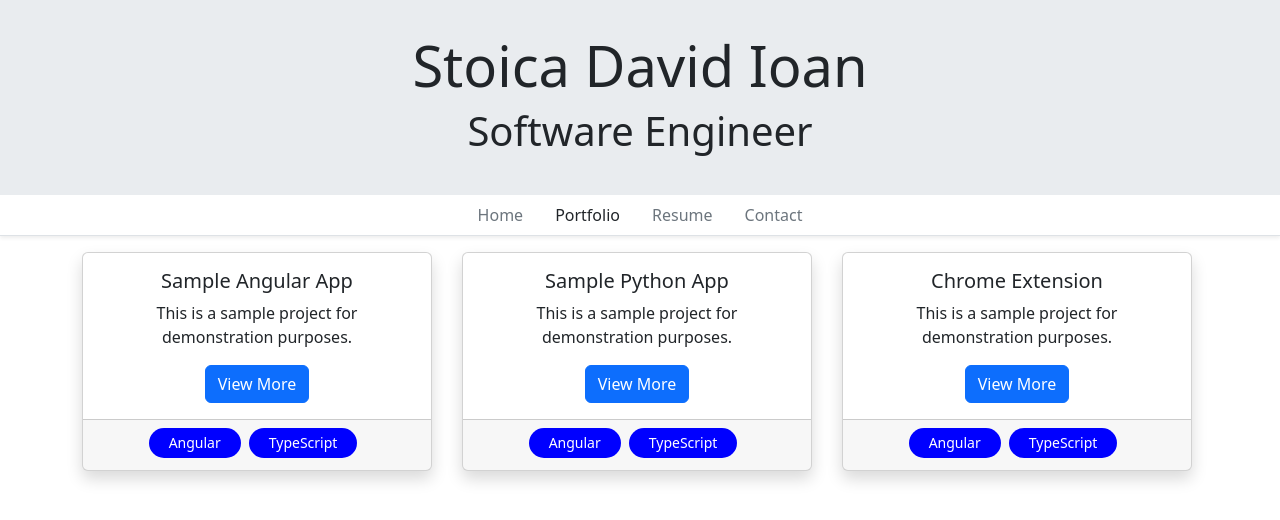
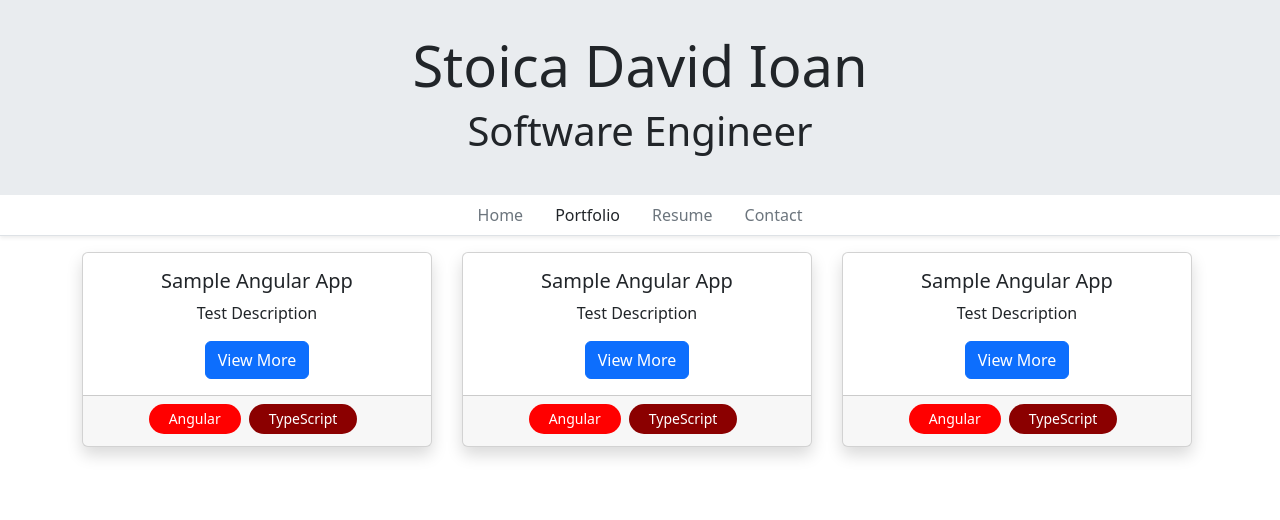
Before and after one commit to Stoica-David/PortfolioWebsite, an Angular app: page /portfolio in a window 1280 px wide. Shown: the top 520 px of the page. Built offline with nearby package versions, Linux system fonts and the light colour scheme.

Commit message:
Added models and included them in the portfolio section

```diff
--- /dev/null
+++ b/src/app/_models/Project.ts
@@ -0,0 +1,11 @@
+import { Tag } from "./tag";
+
+export interface Project {
+    id: number;
+    name: string;
+    summary: string;
+    description: string;
+    projectLink: string;
+    pictures: string[];
+    tags: Tag[];
+}
--- /dev/null
+++ b/src/app/_models/tag.ts
@@ -0,0 +1,19 @@
+export class Tag {
+    static readonly ANGULAR = new Tag('Angular', 'red');
+    static readonly TYPESCRIPT = new Tag('TypeScript', 'darkred');
+    static readonly PYTHON = new Tag('Python', 'pink');
+    static readonly CSHARP = new Tag('C#', 'green');
+    static readonly JAVA = new Tag('Java', 'orange');
+    static readonly NODEJS = new Tag('Node.JS', 'brown');
+    static readonly ASPNET = new Tag('ASP.NET', 'purple');
+    static readonly JAVASCRIPT = new Tag('JavaScript', 'orange');
+    static readonly REACT = new Tag('React', 'blue');
+
+    private constructor(private readonly key: string, public readonly color: string){
+
+    }
+
+    toString() {
+        return this.key;
+    }
+}
--- a/src/app/portfolio/portfolio.component.html
+++ b/src/app/portfolio/portfolio.component.html
@@ -1,13 +1,13 @@
 <div class="container">
     <div class="row">
         <div class="col-lg4 col-md-6 mb-4" style="max-width: 380px; min-width: 380px;">
-            <app-project-card [projectName]="'Sample Angular App'"></app-project-card>
+            <app-project-card [project]="project"></app-project-card>
         </div>
         <div class="col-lg4 col-md-6 mb-4" style="max-width: 380px; min-width: 380px;">
-            <app-project-card [projectName]="'Sample Python App'"></app-project-card>
+            <app-project-card [project]="project"></app-project-card>
         </div>
         <div class="col-lg4 col-md-6 mb-4" style="max-width: 380px; min-width: 380px;">
-            <app-project-card [projectName]="'Chrome Extension'"></app-project-card>
+            <app-project-card [project]="project"></app-project-card>
         </div>
     </div>
 </div>
--- a/src/app/portfolio/portfolio.component.ts
+++ b/src/app/portfolio/portfolio.component.ts
@@ -1,5 +1,7 @@
 import { Component } from '@angular/core';
 import { Title } from '@angular/platform-browser';
+import { Project } from '../_models/Project';
+import { Tag } from '../_models/tag';
 
 @Component({
   selector: 'app-portfolio',
@@ -7,6 +9,16 @@
   styleUrls: ['./portfolio.component.css']
 })
 export class PortfolioComponent {
+  project: Project = {
+    id: 0,
+    name: 'Sample Angular App',
+    summary: 'Test Description',
+    description: '',
+    projectLink: '',
+    tags: [Tag.ANGULAR, Tag.TYPESCRIPT],
+    pictures: []
+  }
+
   constructor(private titleService: Title){
     this.titleService.setTitle('Stoica David Ioan - Portfolio');
   }
--- a/src/app/project-card/project-card.component.html
+++ b/src/app/project-card/project-card.component.html
@@ -1,14 +1,15 @@
 <div class="card shadow text-center" style="max-width: 350px; min-width: 350px;">
     <div class="card-body">
-        <h5 class="card-title">{{projectName}}</h5>
-        <p class="card-text">This is a sample project for demonstration purposes.</p>
+        <h5 class="card-title">{{project.name}}</h5>
+        <p class="card-text">{{project.summary}}</p>
         <button class="btn btn-primary">View More</button>
     </div>
 
     <div class="card-footer">
         <div class="d-flex flex-wrap justify-content-center">
-            <div class="tag me-2 mb-1">Angular</div>
-            <div class="tag me-2 mb-1">TypeScript</div>
+            <div *ngFor="let tag of project.tags">
+                <div class="tag me-2 mb-1" [style.background-color]="tag.color">{{tag}}</div>
+            </div>
         </div>
     </div>
 </div>
--- a/src/app/project-card/project-card.component.ts
+++ b/src/app/project-card/project-card.component.ts
@@ -1,4 +1,5 @@
 import { Component, Input } from '@angular/core';
+import { Project } from '../_models/Project';
 
 @Component({
   selector: 'app-project-card',
@@ -6,5 +7,5 @@
   styleUrls: ['./project-card.component.css']
 })
 export class ProjectCardComponent {
-  @Input() projectName: string = "";
+  @Input() project = {} as Project;
 }
```
